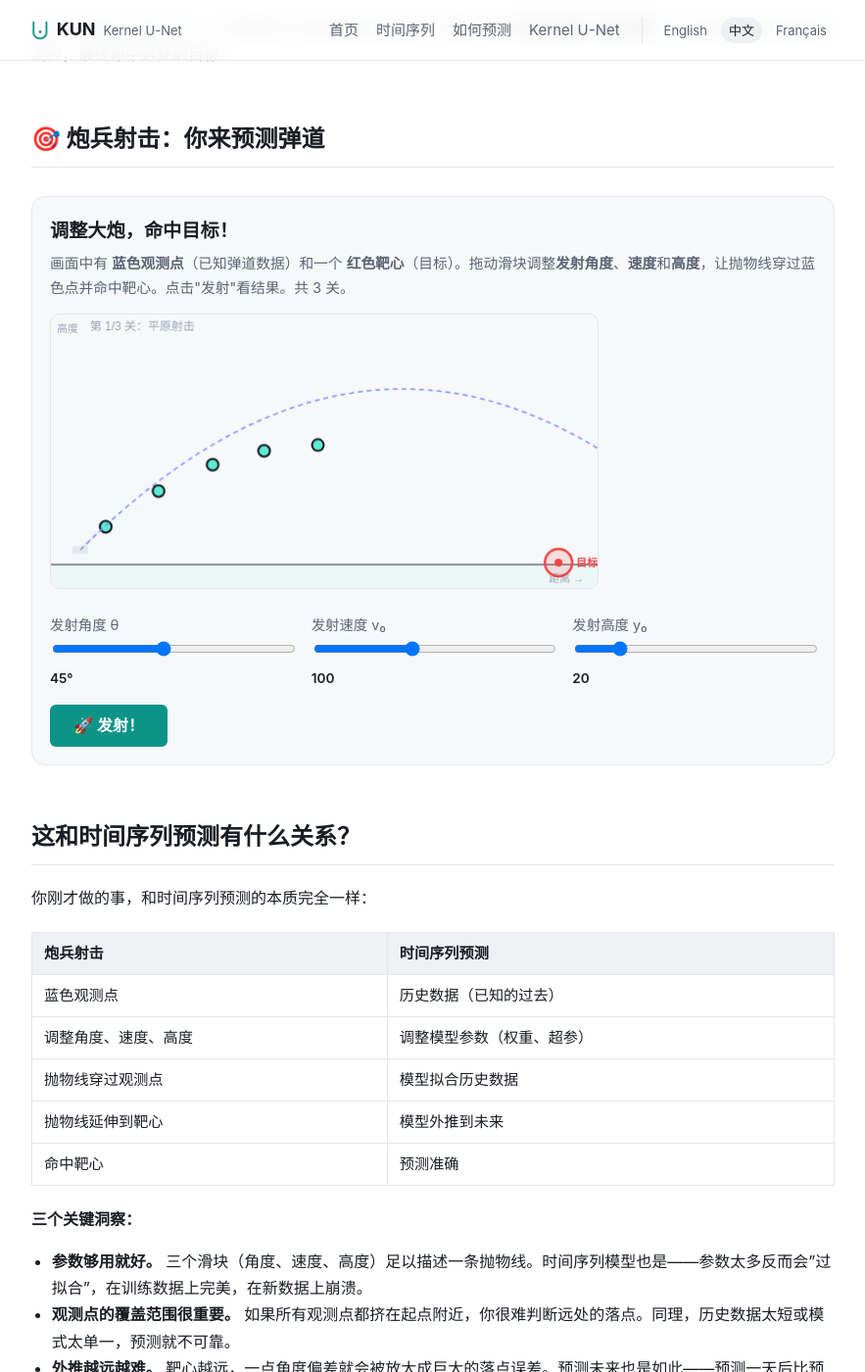
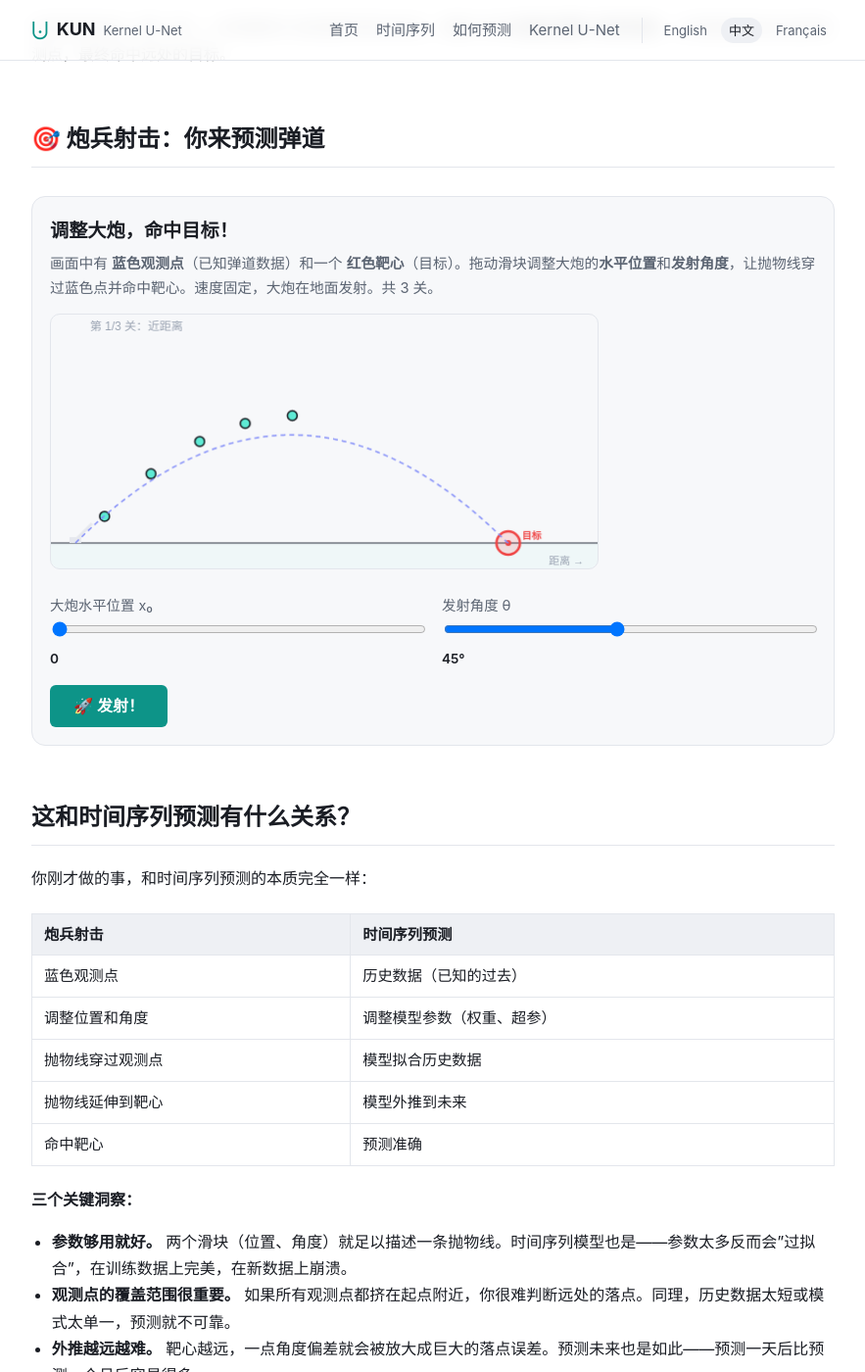
Before and after one commit to JiangYou2025/kun, a Jekyll site: the page built from zh/prediction-in-action.md, in a window 1280 px wide and 1400 px high, scrolled down 483 px. Shown: the whole window at 98% size, without its empty margins (198-1081 px from the left). Built offline with Jekyll 4.4.1, drawn with Linux system fonts in a browser that asks for light colours; comment, search, counter and statistics services are not loaded; part of the change alters nothing that is shown.

Commit message:
Simplify artillery game: only position + angle, fixed speed/height
- 2 sliders only: horizontal position (x0) and launch angle (theta)
- Speed fixed at 80, launches from ground level
- Auto-scale ensures target always visible in canvas
- 3 levels: close range, medium, high arc

Co-Authored-By: Claude Opus 4.6 (1M context) <noreply@anthropic.com>

```diff
--- a/zh/prediction-in-action.md
+++ b/zh/prediction-in-action.md
@@ -24,25 +24,20 @@ next: wave-types
 
 <div class="game" markdown="0">
   <h3 style="margin-top:0">调整大炮，命中目标！</h3>
-  <p class="hint">画面中有 <strong>蓝色观测点</strong>（已知弹道数据）和一个 <strong>红色靶心</strong>（目标）。拖动滑块调整<strong>发射角度</strong>、<strong>速度</strong>和<strong>高度</strong>，让抛物线穿过蓝色点并命中靶心。点击"发射"看结果。共 3 关。</p>
+  <p class="hint">画面中有 <strong>蓝色观测点</strong>（已知弹道数据）和一个 <strong>红色靶心</strong>（目标）。拖动滑块调整大炮的<strong>水平位置</strong>和<strong>发射角度</strong>，让抛物线穿过蓝色点并命中靶心。速度固定，大炮在地面发射。共 3 关。</p>
 
-  <canvas id="art-canvas" width="560" height="280" style="width:100%;max-width:560px;border-radius:10px;border:1px solid var(--border);background:var(--surface);cursor:crosshair"></canvas>
+  <canvas id="art-canvas" width="560" height="260" style="width:100%;max-width:560px;border-radius:10px;border:1px solid var(--border);background:var(--surface);cursor:crosshair"></canvas>
 
   <div style="display:flex;flex-wrap:wrap;gap:18px;margin:14px 0;align-items:center">
-    <label style="flex:1;min-width:200px">
+    <label style="flex:1;min-width:220px">
+      <span style="font-size:.9rem;color:var(--muted)">大炮水平位置 x₀</span>
+      <input type="range" id="art-x0" min="0" max="100" value="0" step="1" style="width:100%">
+      <span id="art-x0-val" style="font-size:.85rem;font-weight:600">0</span>
+    </label>
+    <label style="flex:1;min-width:220px">
       <span style="font-size:.9rem;color:var(--muted)">发射角度 θ</span>
-      <input type="range" id="art-angle" min="20" max="75" value="45" step="0.5" style="width:100%">
+      <input type="range" id="art-angle" min="15" max="80" value="45" step="0.5" style="width:100%">
       <span id="art-angle-val" style="font-size:.85rem;font-weight:600">45°</span>
-    </label>
-    <label style="flex:1;min-width:200px">
-      <span style="font-size:.9rem;color:var(--muted)">发射速度 v₀</span>
-      <input type="range" id="art-speed" min="60" max="160" value="100" step="1" style="width:100%">
-      <span id="art-speed-val" style="font-size:.85rem;font-weight:600">100</span>
-    </label>
-    <label style="flex:1;min-width:200px">
-      <span style="font-size:.9rem;color:var(--muted)">发射高度 y₀</span>
-      <input type="range" id="art-y0" min="0" max="120" value="20" step="1" style="width:100%">
-      <span id="art-y0-val" style="font-size:.85rem;font-weight:600">20</span>
     </label>
   </div>
   <div class="bar2" style="display:flex;gap:12px;align-items:center;flex-wrap:wrap">
@@ -56,117 +51,153 @@ next: wave-types
     var canvas=document.getElementById('art-canvas');
     if(!canvas)return;
     var ctx=canvas.getContext('2d');
-    var W=560,H=280,g=9.8,scale=1.8;
-    var angleS=document.getElementById('art-angle'),speedS=document.getElementById('art-speed'),y0S=document.getElementById('art-y0');
-    var angleV=document.getElementById('art-angle-val'),speedV=document.getElementById('art-speed-val'),y0V=document.getElementById('art-y0-val');
+    var W=560,H=260,g=9.8,V0=80;
+    var x0S=document.getElementById('art-x0'),angleS=document.getElementById('art-angle');
+    var x0V=document.getElementById('art-x0-val'),angleV=document.getElementById('art-angle-val');
     var fireBtn=document.getElementById('art-fire'),msgEl=document.getElementById('art-msg'),scoreEl=document.getElementById('art-score');
 
+    // 每关：真实的 x0 和 angle（速度固定 V0，高度=0）
     var levels=[
-      {angle:42,speed:85,y0:20,name:'平原射击'},
-      {angle:55,speed:70,y0:40,name:'高地射击'},
-      {angle:35,speed:100,y0:8,name:'远程轰炸'}
+      {x0:10, angle:50, name:'近距离'},
+      {x0:30, angle:38, name:'中距离'},
+      {x0:5,  angle:62, name:'高抛射'}
     ];
     var cur=0,total=0,fired=false,sc=1;
+    var GND=H-26; // 地面 y 像素
 
     function rad(d){return d*Math.PI/180;}
-    function traj(a,v,y0,n){
-      var r=rad(a),vx=v*Math.cos(r),vy=v*Math.sin(r),pts=[];
-      for(var i=0;i<=n;i++){var t=i*0.06;var x=vx*t,y=y0+vy*t-0.5*g*t*t;if(y<0){pts.push({x:x,y:0});break;}pts.push({x:x,y:y});}
+
+    // 从 x0 出发、角度 a、速度 V0、y0=0 的抛物线
+    function traj(x0,a){
+      var r=rad(a),vx=V0*Math.cos(r),vy=V0*Math.sin(r),pts=[];
+      for(var i=0;i<=500;i++){
+        var t=i*0.04;
+        var x=x0+vx*t, y=vy*t-0.5*g*t*t;
+        if(y<0&&i>0){pts.push({x:x,y:0});break;}
+        pts.push({x:x,y:y});
+      }
       return pts;
     }
+
     function genLv(){
-      var lv=levels[cur],real=traj(lv.angle,lv.speed,lv.y0,300);
+      var lv=levels[cur], real=traj(lv.x0,lv.angle);
+      // 取 5 个观测点（前 55% 的弹道）
       var n=Math.floor(real.length*0.55),obs=[];
-      for(var i=0;i<5;i++){var idx=Math.floor((i+0.5)*n/5);var p=real[idx];obs.push({x:p.x+(Math.random()-0.5)*3,y:p.y+(Math.random()-0.5)*3});}
+      for(var i=0;i<5;i++){
+        var idx=Math.floor((i+0.5)*n/5);
+        var p=real[idx];
+        obs.push({x:p.x+(Math.random()-0.5)*2,y:p.y+(Math.random()-0.5)*2});
+      }
       var last=real[real.length-1];
-      // 计算 maxX 和 maxY，让弹道和靶心都在画面内（留 40px 边距）
-      var maxX=last.x,maxY=0;
+      // 自动缩放：让整条弹道+靶心都在画面内
+      var maxX=0,maxY=0;
       real.forEach(function(p){if(p.x>maxX)maxX=p.x;if(p.y>maxY)maxY=p.y;});
-      var scX=(W-70)/maxX, scY=(H-60)/maxY;
-      sc=Math.min(scX,scY);
-      return {obs:obs,target:{x:last.x,y:0},real:real,name:lv.name};
+      maxX=Math.max(maxX,last.x)*1.15; // 留 15% 余量给用户偏移
+      maxY=maxY*1.2;
+      sc=(W-50)/maxX;
+      var scY=(H-50)/maxY;
+      if(scY<sc) sc=scY;
+      return {obs:obs,target:{x:last.x,y:0},real:real,name:lv.name,maxX:maxX};
     }
     var lv=genLv();
-    function sx(x){return 30+x*sc;}
-    function sy(y){return H-26-y*sc;}
+
+    function sx(x){return 25+x*sc;}
+    function sy(y){return GND-y*sc;}
 
     function draw(ut,showR){
       ctx.clearRect(0,0,W,H);
-      ctx.save();
-      ctx.beginPath();ctx.rect(0,0,W,H);ctx.clip();
+      ctx.save();ctx.beginPath();ctx.rect(0,0,W,H);ctx.clip();
+
       // 地面
-      ctx.fillStyle='rgba(94,234,212,0.06)';ctx.fillRect(0,H-24,W,24);
-      ctx.strokeStyle='#262b38';ctx.lineWidth=1;ctx.beginPath();ctx.moveTo(0,H-24);ctx.lineTo(W,H-24);ctx.stroke();
-      ctx.fillStyle='#9aa3b2';ctx.font='11px sans-serif';ctx.fillText('距离 →',W-50,H-6);ctx.fillText('高度',6,18);
+      ctx.fillStyle='rgba(94,234,212,0.05)';ctx.fillRect(0,GND,W,H-GND);
+      ctx.strokeStyle='#262b38';ctx.lineWidth=1;ctx.beginPath();ctx.moveTo(0,GND);ctx.lineTo(W,GND);ctx.stroke();
+      ctx.fillStyle='#9aa3b2';ctx.font='11px sans-serif';
+      ctx.fillText('距离 →',W-50,H-4);
 
       // 观测点
       lv.obs.forEach(function(p){
-        ctx.beginPath();ctx.arc(sx(p.x),sy(p.y),6,0,Math.PI*2);ctx.fillStyle='#5eead4';ctx.fill();
-        ctx.strokeStyle='#0f1117';ctx.lineWidth=2;ctx.stroke();
+        ctx.beginPath();ctx.arc(sx(p.x),sy(p.y),5,0,Math.PI*2);
+        ctx.fillStyle='#5eead4';ctx.fill();
+        ctx.strokeStyle='#0f1117';ctx.lineWidth=1.5;ctx.stroke();
       });
-      // 靶心
-      var tx=sx(lv.target.x),ty=sy(lv.target.y);
-      ctx.beginPath();ctx.arc(tx,ty,14,0,Math.PI*2);ctx.fillStyle='rgba(239,68,68,0.15)';ctx.fill();
+
+      // 靶心（在地面上）
+      var tx=sx(lv.target.x),ty=GND;
+      ctx.beginPath();ctx.arc(tx,ty,12,0,Math.PI*2);ctx.fillStyle='rgba(239,68,68,0.15)';ctx.fill();
       ctx.strokeStyle='#ef4444';ctx.lineWidth=2.5;ctx.stroke();
-      ctx.beginPath();ctx.arc(tx,ty,4,0,Math.PI*2);ctx.fillStyle='#ef4444';ctx.fill();
-      ctx.fillStyle='#ef4444';ctx.font='bold 11px sans-serif';ctx.fillText('目标',tx+18,ty+4);
+      ctx.beginPath();ctx.arc(tx,ty,3,0,Math.PI*2);ctx.fillStyle='#ef4444';ctx.fill();
+      ctx.fillStyle='#ef4444';ctx.font='bold 10px sans-serif';ctx.fillText('目标',tx+14,ty-4);
 
-      // 大炮
-      var cy0=parseFloat(y0S.value),ca=rad(parseFloat(angleS.value));
-      ctx.fillStyle='#e6e8ee';ctx.fillRect(sx(0)-8,sy(cy0)-4,16,8);
-      ctx.beginPath();ctx.moveTo(sx(0),sy(cy0));ctx.lineTo(sx(0)+Math.cos(ca)*28,sy(cy0)-Math.sin(ca)*28);
+      // 大炮（在地面上）
+      var cx0=parseFloat(x0S.value),ca=rad(parseFloat(angleS.value));
+      var cannonX=sx(cx0);
+      // 炮身
+      ctx.fillStyle='#e6e8ee';ctx.fillRect(cannonX-6,GND-6,12,6);
+      // 炮管
+      ctx.beginPath();ctx.moveTo(cannonX,GND-3);
+      ctx.lineTo(cannonX+Math.cos(ca)*24,GND-3-Math.sin(ca)*24);
       ctx.strokeStyle='#e6e8ee';ctx.lineWidth=3;ctx.stroke();
 
       // 预览虚线
       if(!ut){
-        var pv=traj(parseFloat(angleS.value),parseFloat(speedS.value),parseFloat(y0S.value),300);
+        var pv=traj(cx0,parseFloat(angleS.value));
         ctx.setLineDash([5,4]);ctx.strokeStyle='#818cf8';ctx.lineWidth=1.5;ctx.beginPath();
         pv.forEach(function(p,i){if(i===0)ctx.moveTo(sx(p.x),sy(p.y));else ctx.lineTo(sx(p.x),sy(p.y));});
         ctx.stroke();ctx.setLineDash([]);
       }
-      // 发射轨迹
+
+      // 发射后轨迹（实线）
       if(ut){
         ctx.strokeStyle='#818cf8';ctx.lineWidth=2.5;ctx.beginPath();
         ut.forEach(function(p,i){if(i===0)ctx.moveTo(sx(p.x),sy(p.y));else ctx.lineTo(sx(p.x),sy(p.y));});
         ctx.stroke();
-        var lp=ut[ut.length-1];ctx.beginPath();ctx.arc(sx(lp.x),sy(lp.y),5,0,Math.PI*2);ctx.fillStyle='#818cf8';ctx.fill();
+        var lp=ut[ut.length-1];
+        ctx.beginPath();ctx.arc(sx(lp.x),sy(lp.y),5,0,Math.PI*2);ctx.fillStyle='#818cf8';ctx.fill();
       }
-      // 真实弹道
+
+      // 真实弹道（答案）
       if(showR){
         ctx.setLineDash([3,3]);ctx.strokeStyle='#5eead4';ctx.lineWidth=1.5;ctx.beginPath();
         lv.real.forEach(function(p,i){if(i===0)ctx.moveTo(sx(p.x),sy(p.y));else ctx.lineTo(sx(p.x),sy(p.y));});
         ctx.stroke();ctx.setLineDash([]);
       }
-      ctx.fillStyle='#9aa3b2';ctx.font='12px sans-serif';ctx.fillText('第 '+(cur+1)+'/'+levels.length+' 关：'+lv.name,40,16);
+
+      ctx.fillStyle='#9aa3b2';ctx.font='12px sans-serif';
+      ctx.fillText('第 '+(cur+1)+'/'+levels.length+' 关：'+lv.name,40,16);
       ctx.restore();
     }
 
     function fitErr(){
-      var t=traj(parseFloat(angleS.value),parseFloat(speedS.value),parseFloat(y0S.value),300),err=0;
+      var t=traj(parseFloat(x0S.value),parseFloat(angleS.value)),err=0;
       lv.obs.forEach(function(o){var m=Infinity;t.forEach(function(p){var d=Math.hypot(p.x-o.x,p.y-o.y);if(d<m)m=d;});err+=m;});
       return err/lv.obs.length;
     }
 
-    function upd(){angleV.textContent=angleS.value+'°';speedV.textContent=speedS.value;y0V.textContent=y0S.value;if(!fired)draw(null,false);}
-    angleS.addEventListener('input',upd);speedS.addEventListener('input',upd);y0S.addEventListener('input',upd);
+    function upd(){
+      x0V.textContent=x0S.value;
+      angleV.textContent=angleS.value+'°';
+      if(!fired)draw(null,false);
+    }
+    x0S.addEventListener('input',upd);
+    angleS.addEventListener('input',upd);
 
     function doFire(){
       if(fired)return;fired=true;
-      var t=traj(parseFloat(angleS.value),parseFloat(speedS.value),parseFloat(y0S.value),300);
+      var t=traj(parseFloat(x0S.value),parseFloat(angleS.value));
       var lp=t[t.length-1],dist=Math.abs(lp.x-lv.target.x),fe=fitErr();
       draw(t,true);
-      var hs=Math.max(0,100-Math.round(dist*2)),fs=Math.max(0,100-Math.round(fe*5));
+      var hs=Math.max(0,100-Math.round(dist)),fs=Math.max(0,100-Math.round(fe*3));
       var rs=Math.round(hs*0.6+fs*0.4);total+=rs;
       var hm=dist<5?'🎯 完美命中！':dist<15?'👍 很接近！':dist<30?'还行，差一点。':'💥 偏了不少。';
-      msgEl.innerHTML=hm+' 落点偏差 '+Math.round(dist)+' 米，拟合误差 '+Math.round(fe)+' 米。本关 <b>'+rs+'/100</b>';
+      msgEl.innerHTML=hm+' 落点偏差 '+Math.round(dist)+'，拟合误差 '+Math.round(fe)+'。本关 <b>'+rs+'/100</b>';
       if(cur<levels.length-1){
         fireBtn.textContent='下一关 →';
-        fireBtn.onclick=function(){cur++;lv=genLv();fired=false;msgEl.innerHTML='';fireBtn.textContent='🚀 发射！';fireBtn.onclick=doFire;angleS.value=45;speedS.value=100;y0S.value=20;upd();};
+        fireBtn.onclick=function(){cur++;lv=genLv();fired=false;msgEl.innerHTML='';fireBtn.textContent='🚀 发射！';fireBtn.onclick=doFire;x0S.value=0;angleS.value=45;upd();};
       }else{
         var avg=Math.round(total/levels.length);
         scoreEl.innerHTML='🏆 总分 <b>'+total+'/'+(levels.length*100)+'</b>，平均 '+avg;
         fireBtn.textContent='重新开始';
-        fireBtn.onclick=function(){cur=0;total=0;lv=genLv();fired=false;msgEl.innerHTML='';scoreEl.innerHTML='';fireBtn.textContent='🚀 发射！';fireBtn.onclick=doFire;angleS.value=45;speedS.value=100;y0S.value=20;upd();};
+        fireBtn.onclick=function(){cur=0;total=0;lv=genLv();fired=false;msgEl.innerHTML='';scoreEl.innerHTML='';fireBtn.textContent='🚀 发射！';fireBtn.onclick=doFire;x0S.value=0;angleS.value=45;upd();};
       }
     }
     fireBtn.onclick=doFire;
@@ -182,14 +213,14 @@ next: wave-types
 | 炮兵射击 | 时间序列预测 |
 |---------|------------|
 | 蓝色观测点 | 历史数据（已知的过去） |
-| 调整角度、速度、高度 | 调整模型参数（权重、超参） |
+| 调整位置和角度 | 调整模型参数（权重、超参） |
 | 抛物线穿过观测点 | 模型拟合历史数据 |
 | 抛物线延伸到靶心 | 模型外推到未来 |
 | 命中靶心 | 预测准确 |
 
 **三个关键洞察：**
 
-- **参数够用就好。** 三个滑块（角度、速度、高度）足以描述一条抛物线。时间序列模型也是——参数太多反而会"过拟合"，在训练数据上完美，在新数据上崩溃。
+- **参数够用就好。** 两个滑块（位置、角度）就足以描述一条抛物线。时间序列模型也是——参数太多反而会"过拟合"，在训练数据上完美，在新数据上崩溃。
 - **观测点的覆盖范围很重要。** 如果所有观测点都挤在起点附近，你很难判断远处的落点。同理，历史数据太短或模式太单一，预测就不可靠。
 - **外推越远越难。** 靶心越远，一点角度偏差就会被放大成巨大的落点误差。预测未来也是如此——预测一天后比预测一个月后容易得多。
 
```
